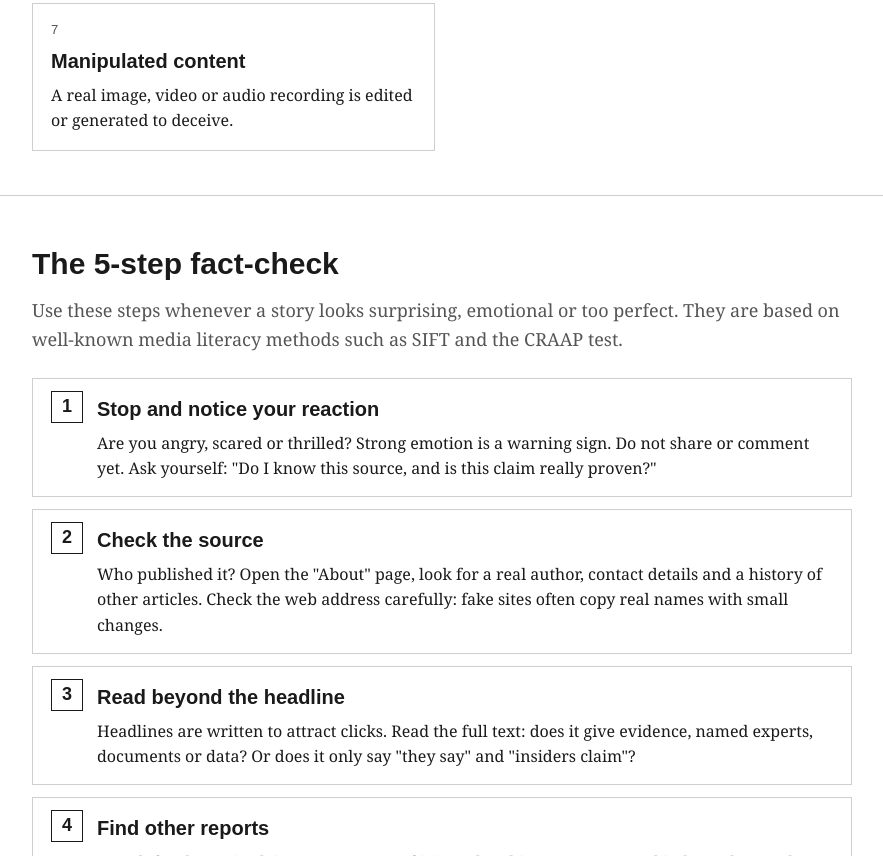
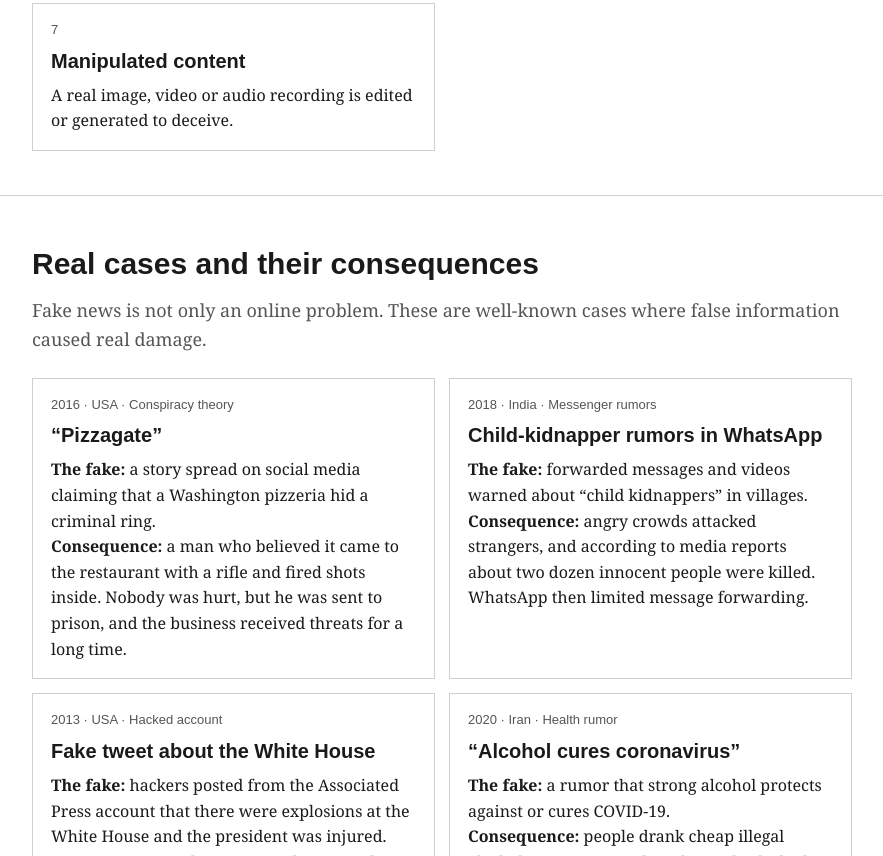
Before and after one commit to mewmewker/Projects-chernik, a plain HTML site: page index.html in a window 1280 px wide. Shown: the part 1944-2800 px from the top of the page, without its empty margins (198-1081 px from the left). Drawn offline with Linux system fonts and the light colour scheme.

Commit message:
Add real cases section and updated defense speech
Co-Authored-By: Claude Sonnet 5.5 <noreply@anthropic.com>

```diff
--- a/index.html
+++ b/index.html
@@ -126,6 +126,7 @@
       <a class="brand" href="#top">Fact-Check Guide</a>
       <a href="#problem">The problem</a>
       <a href="#types">Types</a>
+      <a href="#cases">Real cases</a>
       <a href="#steps">5 steps</a>
       <a href="#tools">Tools</a>
       <a href="#quiz">Quiz</a>
@@ -190,6 +191,48 @@
         <div class="box"><div class="tag">5</div><h3>False connection</h3><p>The headline or picture does not match what the article actually says (clickbait).</p></div>
         <div class="box"><div class="tag">6</div><h3>False context</h3><p>A real photo, video or quote is shared with wrong information about when, where or why it happened.</p></div>
         <div class="box"><div class="tag">7</div><h3>Manipulated content</h3><p>A real image, video or audio recording is edited or generated to deceive.</p></div>
+      </div>
+    </div>
+  </section>
+
+  <section id="cases">
+    <div class="wrap">
+      <h2>Real cases and their consequences</h2>
+      <p class="intro">Fake news is not only an online problem. These are well-known cases where false information caused real damage.</p>
+      <div class="grid two">
+        <div class="box">
+          <div class="tag">2016 · USA · Conspiracy theory</div>
+          <h3>“Pizzagate”</h3>
+          <p><strong>The fake:</strong> a story spread on social media claiming that a Washington pizzeria hid a criminal ring.<br><strong>Consequence:</strong> a man who believed it came to the restaurant with a rifle and fired shots inside. Nobody was hurt, but he was sent to prison, and the business received threats for a long time.</p>
+        </div>
+        <div class="box">
+          <div class="tag">2018 · India · Messenger rumors</div>
+          <h3>Child-kidnapper rumors in WhatsApp</h3>
+          <p><strong>The fake:</strong> forwarded messages and videos warned about “child kidnappers” in villages.<br><strong>Consequence:</strong> angry crowds attacked strangers, and according to media reports about two dozen innocent people were killed. WhatsApp then limited message forwarding.</p>
+        </div>
+        <div class="box">
+          <div class="tag">2013 · USA · Hacked account</div>
+          <h3>Fake tweet about the White House</h3>
+          <p><strong>The fake:</strong> hackers posted from the Associated Press account that there were explosions at the White House and the president was injured.<br><strong>Consequence:</strong> within minutes the US stock market fell sharply, by roughly 150 points on the Dow index, and recovered after the news was denied.</p>
+        </div>
+        <div class="box">
+          <div class="tag">2020 · Iran · Health rumor</div>
+          <h3>“Alcohol cures coronavirus”</h3>
+          <p><strong>The fake:</strong> a rumor that strong alcohol protects against or cures COVID-19.<br><strong>Consequence:</strong> people drank cheap illegal alcohol containing methanol. Hundreds died and thousands were poisoned.</p>
+        </div>
+        <div class="box">
+          <div class="tag">2020 · UK and Europe · Conspiracy theory</div>
+          <h3>5G towers and the virus</h3>
+          <p><strong>The fake:</strong> a claim that 5G networks spread or cause COVID-19.<br><strong>Consequence:</strong> dozens of mobile phone masts were set on fire, and telecom engineers were threatened and attacked.</p>
+        </div>
+        <div class="box">
+          <div class="tag">1998–2010 · Medicine · Fraudulent study</div>
+          <h3>Vaccines and autism</h3>
+          <p><strong>The fake:</strong> a published study claimed a link between the MMR vaccine and autism. It was later found to be fraudulent, and the journal retracted it in 2010.<br><strong>Consequence:</strong> many parents refused vaccination, and measles outbreaks returned in several countries.</p>
+        </div>
+      </div>
+      <div class="box soft" style="margin-top:14px">
+        <p><strong>What these cases have in common:</strong> the story was emotional, spread fast and was shared by people who wanted to help or warn others. Checking it first would have taken minutes.</p>
       </div>
     </div>
   </section>
```
Also changed, not shown: 1 other file.
